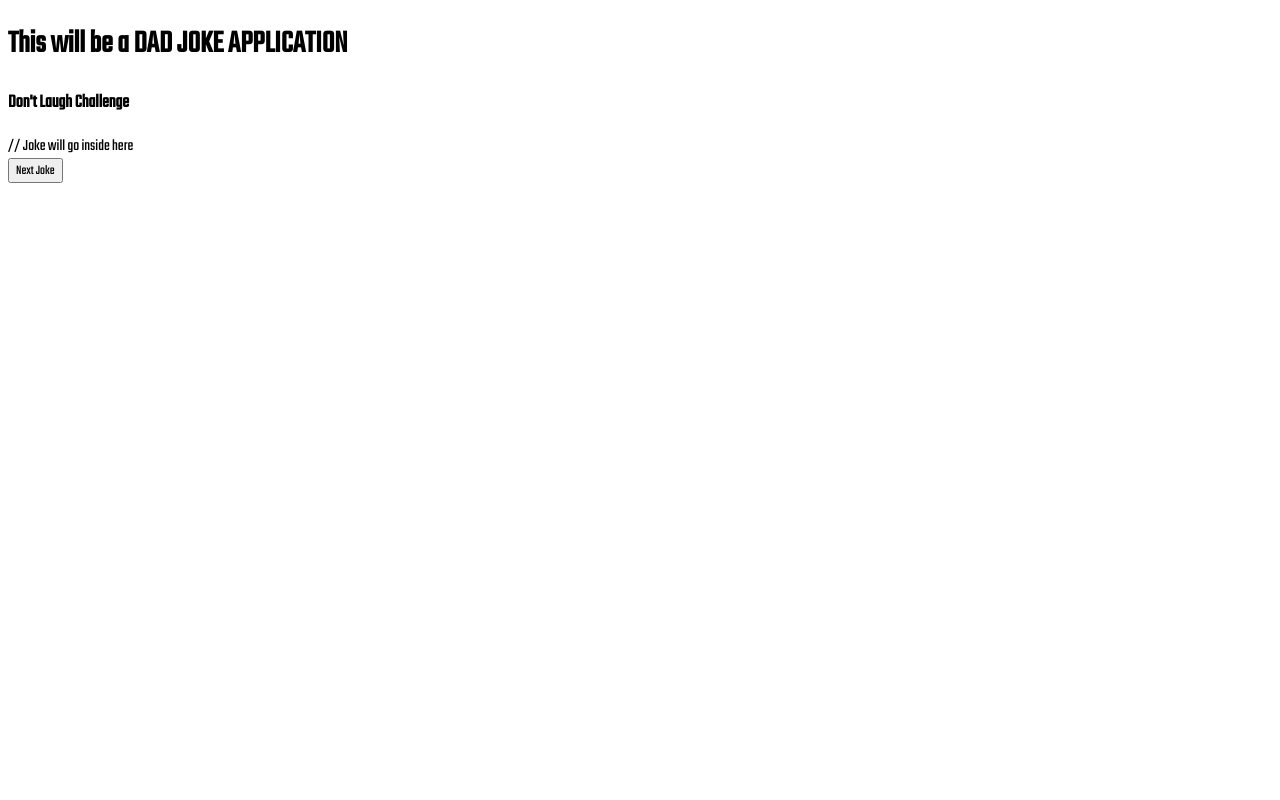
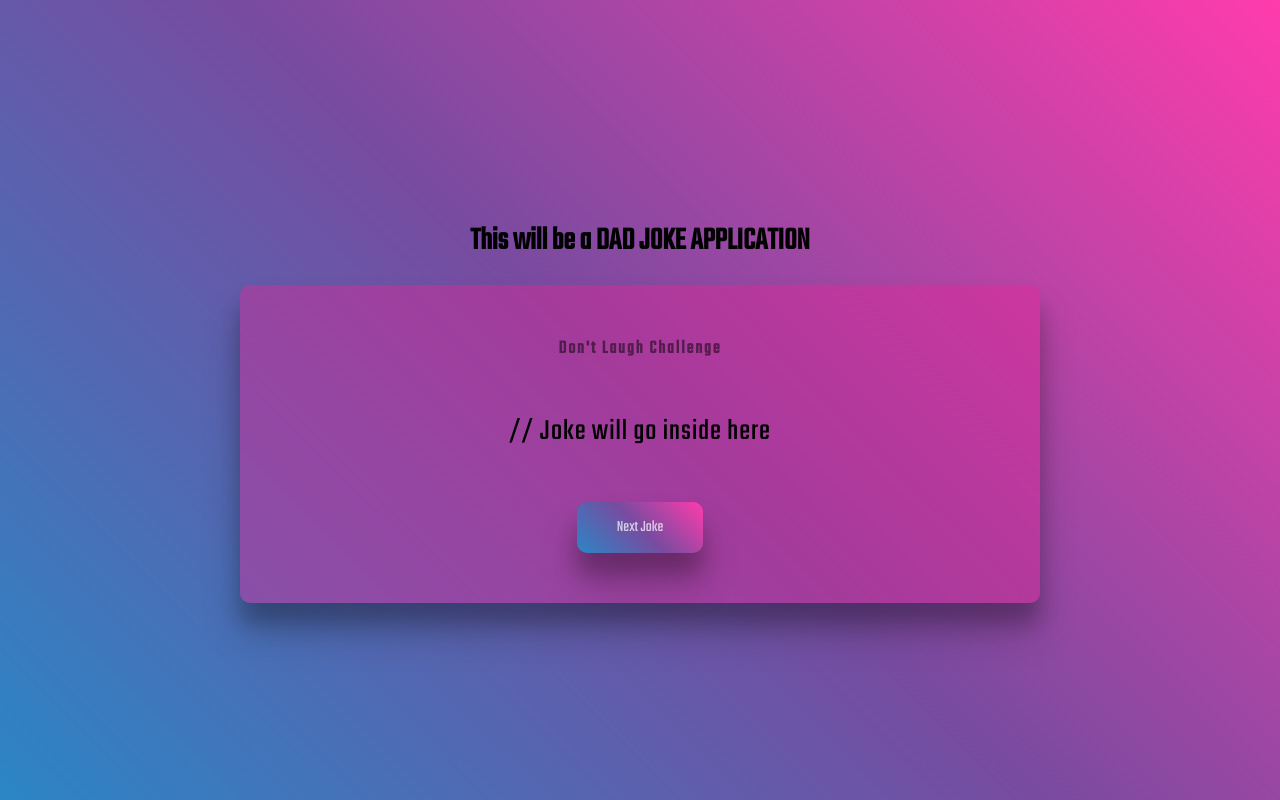
Before and after one commit to LRSORRENTI/DadJokeApp, a plain HTML site: page index.html in a window 1280 px wide. Drawn offline with Linux system fonts and the light colour scheme.

Commit message:
added most of the styling, up next is attaching the API

```diff
--- a/index.html
+++ b/index.html
@@ -12,8 +12,9 @@
     <div class="container">
       <h3>Don't Laugh Challenge</h3>
       <div id="joke" class="joke">// Joke will go inside here</div>
+      <button id="joke-btn" class="btn">Next Joke</button>
     </div>
-    <button id="joke-btn" class="btn">Next Joke</button>
+
     <script src="./script.js"></script>
   </body>
 </html>
--- a/style.css
+++ b/style.css
@@ -4,4 +4,72 @@
 }
 * {
   font-family: "Teko";
+  box-sizing: border-box;
 }
+
+body {
+  background-color: ;
+  display: flex;
+  flex-direction: column;
+  align-items: center;
+  justify-content: center;
+  height: 100vh;
+  overflow: hidden;
+  margin: 0;
+  background-color: #ff3cac;
+  background-image: linear-gradient(
+    225deg,
+    #ff3cac 0%,
+    #784ba0 50%,
+    #2b86c5 100%
+  );
+  padding: 20px;
+}
+
+.container {
+  background-color: #e7239263;
+  border-radius: 10px;
+  box-shadow: 0 30px 40px rgba(0, 0, 0, 0.2), 0 20px 20px rgba(0, 0, 0, 0.2);
+  padding: 50px 20px;
+  text-align: center;
+  max-width: 100%;
+  width: 800px;
+}
+
+h3 {
+  margin: 0;
+  opacity: 0.5;
+  letter-spacing: 2px;
+}
+.joke {
+  font-size: 30px;
+  letter-spacing: 1px;
+  line-height: 40px;
+  margin: 50px auto;
+  max-width: 600px;
+}
+
+.btn {
+  background-color: #2b86c5;
+  background-image: linear-gradient(
+    225deg,
+    #ff3cac 0%,
+    #784ba0 50%,
+    #2b86c5 100%
+  );
+  border: 0;
+  border-radius: 10px;
+  color: rgba(255, 255, 255, 0.722);
+  box-shadow: 0 30px 40px rgba(0, 0, 0, 0.2), 0 20px 20px rgba(0, 0, 0, 0.2);
+  padding: 14px 40px;
+  font-size: 16px;
+  cursor: pointer;
+}
+
+.btn:active {
+  transform: scale(0.96);
+}
+
+.btn:focus {
+  outline: 0;
+}
```
